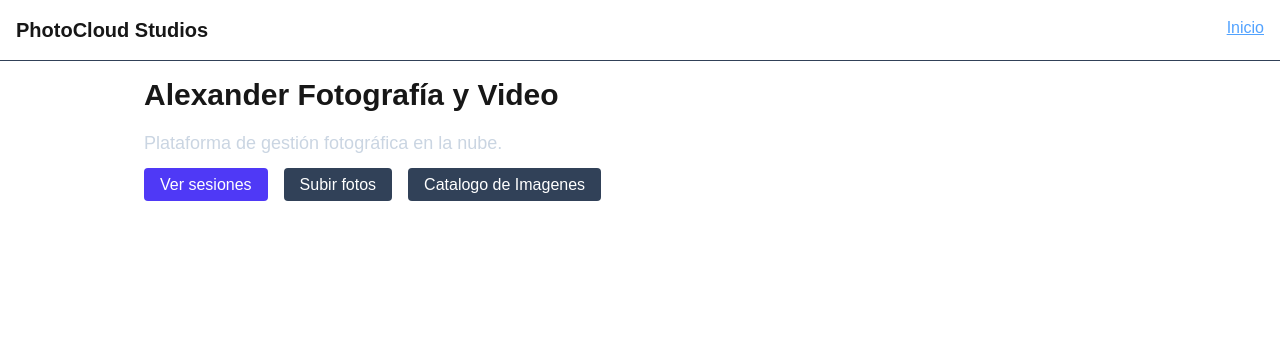
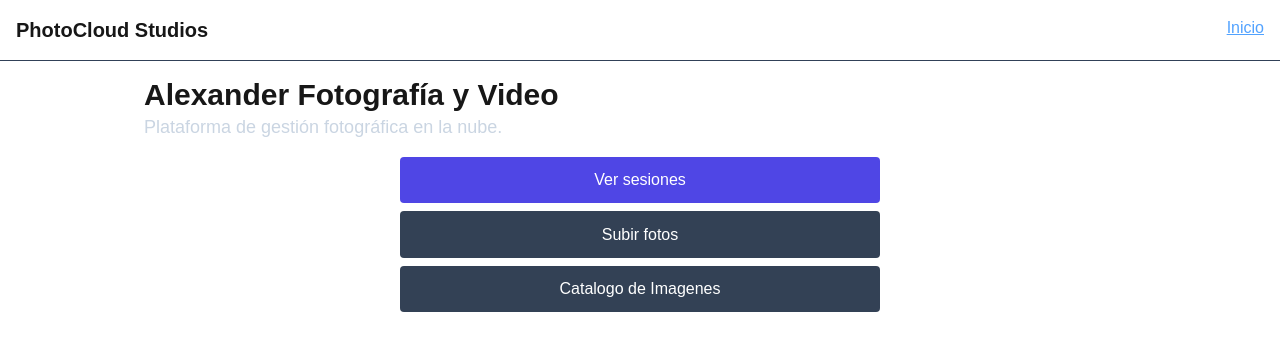
Before and after one commit to adolfo4509/alexander-fotografia-video, a Next.js app in the folder alexander-fotografia-video/: page / in a window 1280 px wide. Shown: the top 350 px of the page. Built offline with nearby package versions, Linux system fonts and the light colour scheme; no server answers.

Commit message:
Se ajusta el control de inicio de sesison

```diff
--- a/alexander-fotografia-video/src/app/login/page.tsx
+++ b/alexander-fotografia-video/src/app/login/page.tsx
@@ -14,18 +14,18 @@ const [loading, setLoading] = useState(false);
     e.preventDefault();
     setLoading(true);
     try {
-    const logueado =  await login(email, password);
+     await login(email, password);
 
-    document.cookie = "firebase-auth=true; path=/";
-      if (logueado) {
-        setTimeout(() => {
-          setLoading(false);
-          setError("");
-          setEmail("");
-          setPassword("");
-          router.replace("/sessions");
-        }, 1000);
-      }
+    document.cookie = "firebase-auth=true;"
+
+
+    setError("");
+    setEmail("");
+    setPassword("");
+    router.push("/sessions");
+    setLoading(false);
+
+
     } catch (err: any) {
       setError("Credenciales incorrectas");
       setLoading(false);
--- /dev/null
+++ b/alexander-fotografia-video/src/app/page.module.scss
@@ -0,0 +1,84 @@
+.container{
+
+    height: 100vh;
+    display: flex;
+    flex-direction: column;
+    width: 100%;
+}
+.buttonContainer{
+    display: flex;
+    gap: 1rem;
+    margin-top: 1rem;
+    padding: 0 1rem;
+}
+.button_sessions{
+    display: inline-flex;
+    align-items: center;
+    background-color: #4f46e5;
+    justify-content: center;
+    text-align: center;
+    padding: 0rem 1rem;
+    border-radius: 0.25rem;
+    color: #ffffff;
+    text-decoration: none;
+    font-size: 0.875rem;
+    transition: background-color 0.3s ease;
+    height: 2.9rem;
+}
+.button_sessions:hover {
+    background-color: #4338ca;
+}
+.button_gallery{
+    display: inline-flex;
+    align-items: center;
+    background-color: #334155;
+    justify-content: center;
+    text-align: center;
+    border-radius: 0.25rem;
+    color: #ffffff;
+    text-decoration: none;
+    font-size: .8rem;
+    transition: background-color 0.3s ease;
+    height: 2.9rem;
+}
+.button_gallery:hover {
+    background-color: #1e293b;
+}
+.button_catalog{
+    display: inline-flex;
+    align-items: center;
+    background-color: #334155;
+    justify-content: center;
+   text-align: center;
+    border-radius: 0.25rem;
+    color: #ffffff;
+    text-decoration: none;
+    font-size: .8rem;
+    transition: background-color 0.3s ease;
+    height: 2.9rem;
+}
+.button_catalog:hover {
+    background-color: #1e293b;
+}
+
+@media (min-width: 640px) {
+    .buttonContainer {
+        flex-direction: column;
+        justify-content: center;
+        align-items: center;
+        gap: 0.5rem;
+
+    }
+    .button_catalog{
+        font-size: 1rem;
+        width: 50%;
+    }
+    .button_gallery{
+        font-size: 1rem;
+        width: 50%;
+    }
+    .button_sessions{
+        font-size: 1rem;
+        width: 50%;
+    }
+}
--- a/alexander-fotografia-video/src/app/page.tsx
+++ b/alexander-fotografia-video/src/app/page.tsx
@@ -2,7 +2,7 @@
 
 import Link from "next/link";
 import { useRouter } from "next/navigation";
-
+import styles from "./page.module.scss";
 export default function HomePage() {
   const router = useRouter();
 
@@ -15,17 +15,17 @@ export default function HomePage() {
   };
 
   return (
-    <section className="space-y-4">
+    <section className={styles.container}>
       <h1 className="text-3xl font-bold">Alexander Fotografía y Video</h1>
       <p className="text-lg text-slate-300">
         Plataforma de gestión fotográfica en la nube.
       </p>
 
-      <div className="space-x-4">
+      <div className={styles.buttonContainer}>
         <Link
           href="/sessions"
           onClick={(e) => navigateToSessions(e)}
-          className="bg-indigo-600 px-4 py-2 rounded text-white"
+          className={styles.button_sessions}
 
         >
           Ver sesiones
@@ -34,14 +34,14 @@ export default function HomePage() {
         <Link
           href="/gallery"
           onClick={(e) => navigateToSessions(e)}
-          className="bg-slate-700 px-4 py-2 rounded text-white"
+          className={styles.button_gallery}
         >
           Subir fotos
         </Link>
          <Link
           href="/catalog"
           onClick={(e) => navigateToSessions(e)}
-          className="bg-slate-700 px-4 py-2 rounded text-white"
+          className={styles.button_catalog}
         >
         Catalogo de Imagenes
         </Link>
--- a/alexander-fotografia-video/src/proxy.ts
+++ b/alexander-fotografia-video/src/proxy.ts
@@ -2,17 +2,21 @@ import { NextResponse } from "next/server";
 import type { NextRequest } from "next/server";
 
 export function proxy(req: NextRequest) {
-  const isLoggedIn = req.cookies.get("firebase-auth")?.value;
+  const isLoggedIn = req.headers.get("cookie")?.includes("firebase-auth=true");
+
 
   const protectedRoutes = ["/sessions", "/gallery"];
 
   const isProtected = protectedRoutes.some((route) =>
-    req.nextUrl.pathname.startsWith(route)
+
+  req.nextUrl.pathname.startsWith(route)
   );
 
   if (isProtected && !isLoggedIn) {
+
     return NextResponse.redirect(new URL("/login", req.url));
+  }else{
+    return NextResponse.next();
   }
 
-  return NextResponse.next();
 }
```
